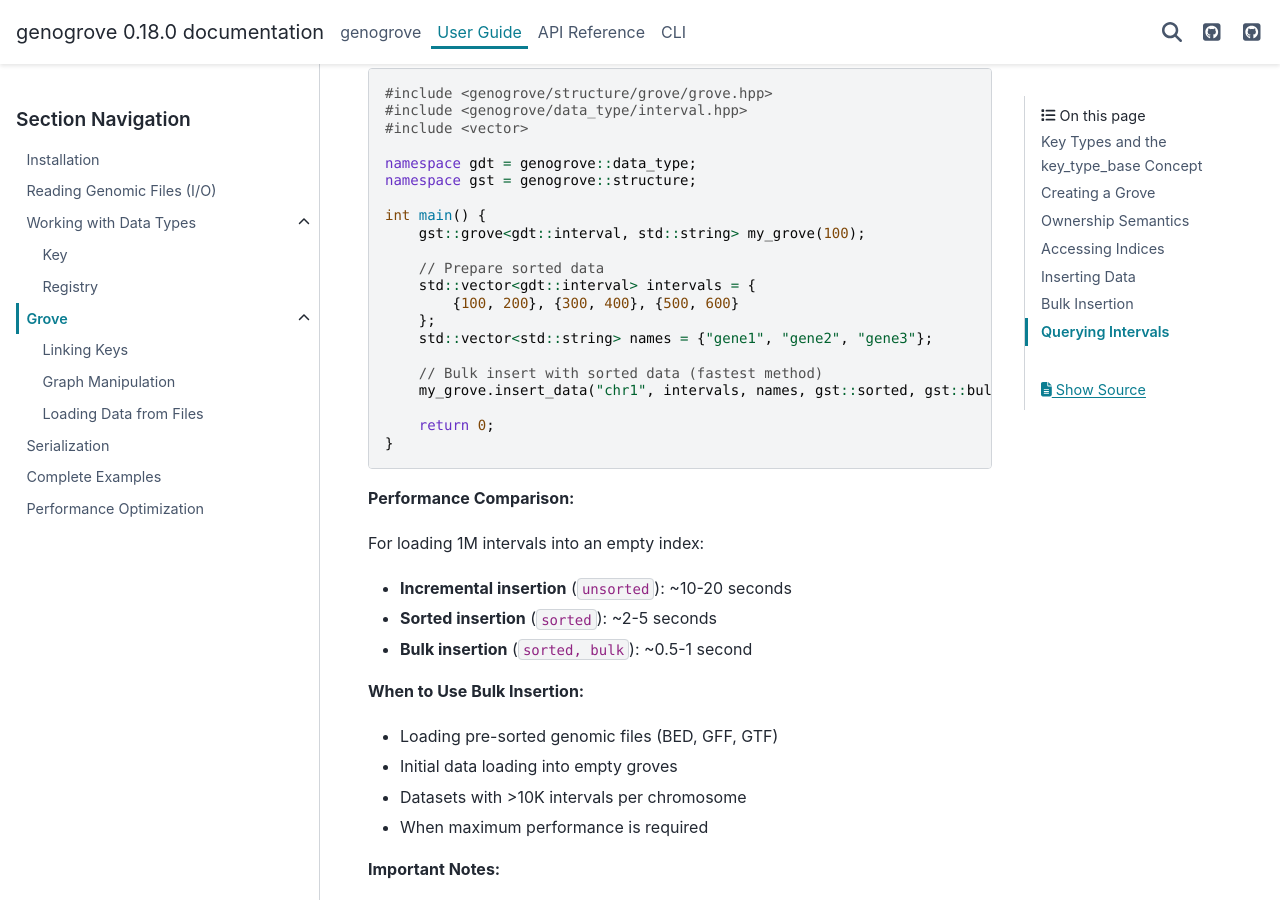
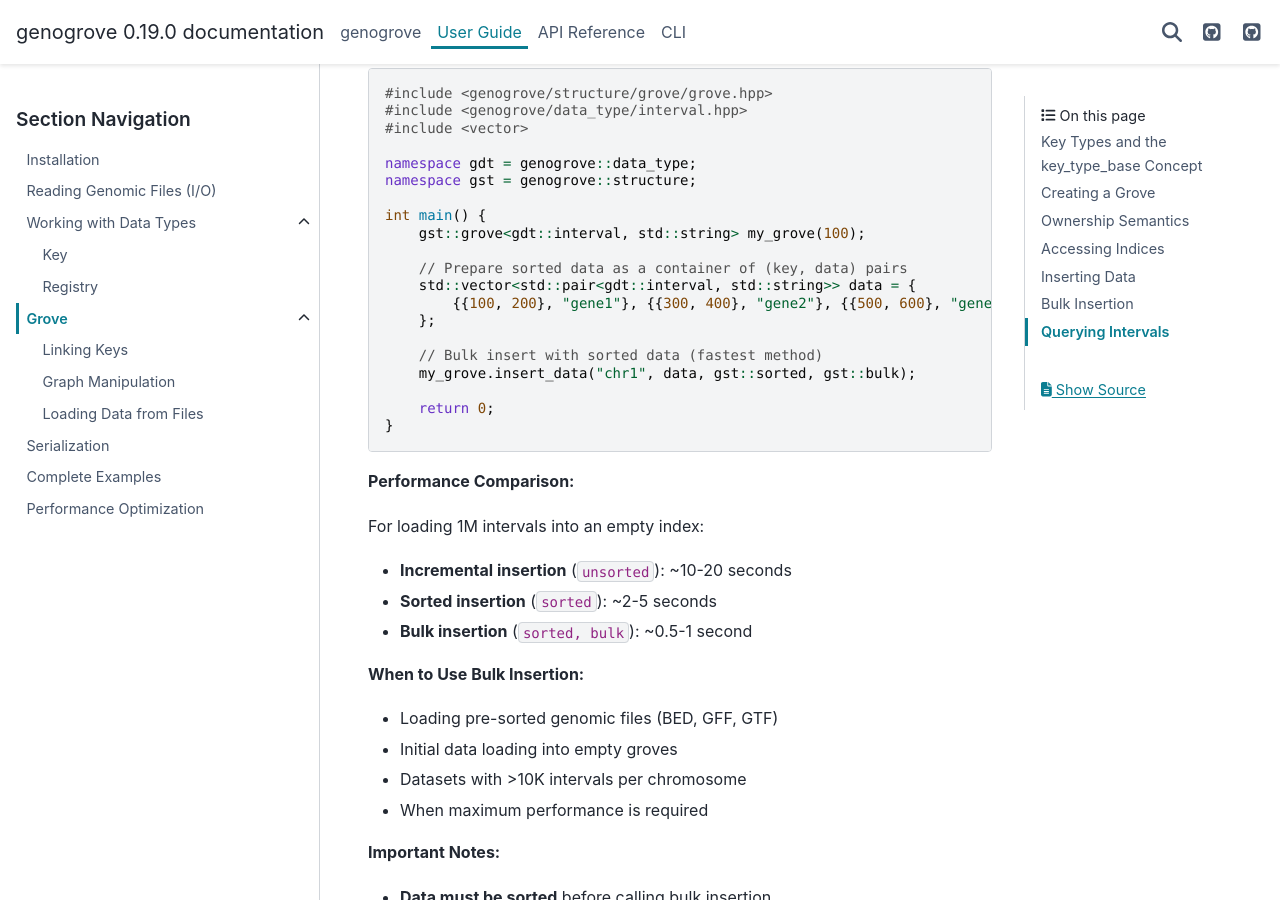
Before and after one commit to genogrove/docs, a Sphinx documentation site: the page built from source/guide/grove/grove.md, in a window 1280 px wide and 900 px high, scrolled down 5334 px. Built offline with Sphinx 7.4.7 and the PyData theme 0.15.4, drawn with Linux system fonts in a browser that asks for light colours.

Commit message:
Fix bulk insert API examples, wildcard strand, and version bump
- Fix bulk insert examples to use single container of pairs instead of
  separate key/data vectors (grove.md, performance.md)
- Add '*' wildcard strand to set_strand() validation comment (data_types.md)
- Bump version to 0.19.0 in conf.py and README badge

Co-Authored-By: Claude Opus 4.6 (1M context) <noreply@anthropic.com>

```diff
--- a/source/conf.py
+++ b/source/conf.py
@@ -10,7 +10,7 @@ import os
 project = "genogrove"
 copyright = "2026, Richard. A. Schaefer"
 author = "Richard. A. Schaefer"
-release = "0.18.0"
+release = "0.19.0"
 
 # -- General configuration ---------------------------------------------------
 # https://www.sphinx-doc.org/en/master/usage/configuration.html#general-configuration
--- a/source/guide/grove/grove.md
+++ b/source/guide/grove/grove.md
@@ -236,14 +236,13 @@ namespace gst = genogrove::structure;
 int main() {
     gst::grove<gdt::interval, std::string> my_grove(100);
 
-    // Prepare sorted data
-    std::vector<gdt::interval> intervals = {
-        {100, 200}, {300, 400}, {500, 600}
+    // Prepare sorted data as a container of (key, data) pairs
+    std::vector<std::pair<gdt::interval, std::string>> data = {
+        {{100, 200}, "gene1"}, {{300, 400}, "gene2"}, {{500, 600}, "gene3"}
     };
-    std::vector<std::string> names = {"gene1", "gene2", "gene3"};
 
     // Bulk insert with sorted data (fastest method)
-    my_grove.insert_data("chr1", intervals, names, gst::sorted, gst::bulk);
+    my_grove.insert_data("chr1", data, gst::sorted, gst::bulk);
 
     return 0;
 }
```
Also changed, not shown: README.md (+1 -1 lines), source/guide/data_types.md (+1 -1 lines), source/guide/performance.md (+2 -3 lines).
